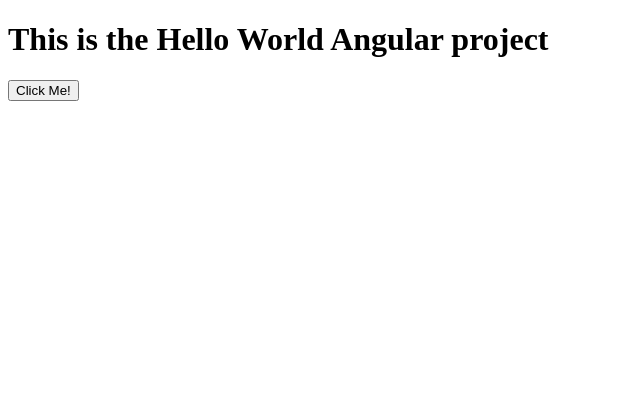
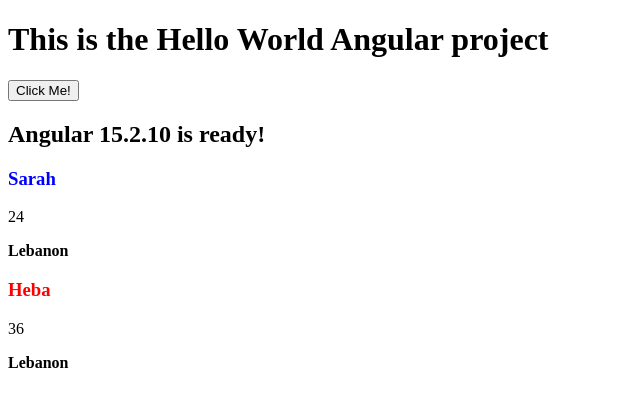
Before and after one commit to sarahaboudalal/hello-world-angular, an Angular app: page / in a window 1280 px wide. Shown: the top 406 px of the page, without its empty margins (0-640 px from the left). Built offline with nearby package versions, Linux system fonts and the light colour scheme.

Commit message:
looping over an array and stuff

```diff
--- a/src/app/app-home/app-home.component.css
+++ b/src/app/app-home/app-home.component.css
@@ -0,0 +1,7 @@
+.red {
+    color: red
+}
+
+.blue {
+    color: blue;
+}
--- a/src/app/app-home/app-home.component.html
+++ b/src/app/app-home/app-home.component.html
@@ -1 +1,11 @@
 <button [disabled]="clicked" (click)="handleClick()">Click Me!</button>
+<h2>{{title}}</h2>
+
+<div *ngFor="let person of persons">
+    <h3 [ngClass]="{
+        'red': person.name === 'Heba',
+        'blue': person.name === 'Sarah'
+    }">{{person.name}}</h3>
+    <p>{{person.age}}</p>
+    <p><strong>{{person.location}}</strong></p>
+</div>
--- a/src/app/app-home/app-home.component.ts
+++ b/src/app/app-home/app-home.component.ts
@@ -1,4 +1,4 @@
-import { Component } from '@angular/core';
+import { Component, VERSION } from '@angular/core';
 
 @Component({
   selector: 'app-app-home',
@@ -7,6 +7,21 @@
 })
 export class AppHomeComponent {
   clicked = false;
+  title = `Angular ${VERSION.full} is ready!`;
+
+  persons = [
+    {
+      name: 'Sarah',
+      age: 24,
+      location: 'Lebanon',
+    },
+    {
+      name: 'Heba',
+      age: 36,
+      location: 'Lebanon',
+    },
+  ];
+
   handleClick() {
     this.clicked = true;
   }
--- a/src/app/app-routing.module.ts
+++ b/src/app/app-routing.module.ts
@@ -1,10 +1,11 @@
+import { AppHomeComponent } from './app-home/app-home.component';
 import { NgModule } from '@angular/core';
 import { RouterModule, Routes } from '@angular/router';
 
-const routes: Routes = [];
+const routes: Routes = [{ path: '', component: AppHomeComponent }];
 
 @NgModule({
   imports: [RouterModule.forRoot(routes)],
-  exports: [RouterModule]
+  exports: [RouterModule],
 })
-export class AppRoutingModule { }
+export class AppRoutingModule {}
--- a/src/app/app.component.html
+++ b/src/app/app.component.html
@@ -7,7 +7,7 @@
 <!-- * * * * * * * to get started with your project! * * * * * * * * -->
 <!-- * * * * * * * * * * * * * * * * * * * * * * * * * * * * * * * -->
 <h1>This is the {{title}} project</h1>
-<app-app-home></app-app-home>
+<!-- <app-app-home></app-app-home> -->
 <!-- * * * * * * * * * * * * * * * * * * * * * * * * * * * * * * * -->
 <!-- * * * * * * * * * * * The content above * * * * * * * * * * * -->
 <!-- * * * * * * * * * * is only a placeholder * * * * * * * * * * -->
```
